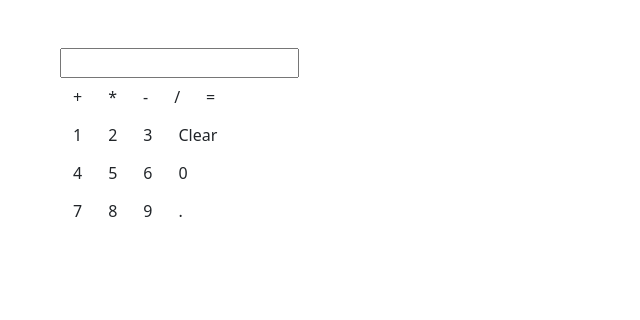
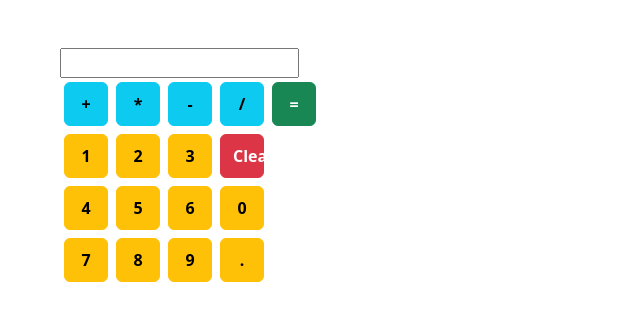
Before and after one commit to FunkyRobot73/calc-quote, an Angular app: page / in a window 1280 px wide. Shown: the top 320 px of the page, without its empty margins (0-640 px from the left). Built offline with nearby package versions, Linux system fonts and the light colour scheme.

Commit message:
some styling

```diff
--- a/src/app/my-calc/my-calc.component.css
+++ b/src/app/my-calc/my-calc.component.css
@@ -0,0 +1,12 @@
+.btn {
+    margin: 4px;
+    height: 44px;
+    width: 44px;
+    font-weight: 700;
+}
+
+.container {
+    width: 50%;
+    display: block;
+    margin: auto;
+}
--- a/src/app/my-calc/my-calc.component.html
+++ b/src/app/my-calc/my-calc.component.html
@@ -8,36 +8,36 @@
     <div class="buttons">
       <div class="operators row">
         <div class="col-auto">
-          <button (click)="buttonClick($event.target)" class="btn">+</button>
-          <button (click)="buttonClick($event.target)" class="btn">*</button>
-          <button (click)="buttonClick($event.target)" class="btn">-</button>
-          <button (click)="buttonClick($event.target)" class="btn">/</button>
-          <button class="btn">=</button>
+          <button (click)="buttonClick($event.target)" class="btn btn-info">+</button>
+          <button (click)="buttonClick($event.target)" class="btn btn-info">*</button>
+          <button (click)="buttonClick($event.target)" class="btn btn-info">-</button>
+          <button (click)="buttonClick($event.target)" class="btn btn-info">/</button>
+          <button (click)="calculate()" class="btn btn-success">=</button>
         </div>
       </div>
           <div class="operands row">
             <div class="col-auto">
-                <button (click)="buttonClick($event.target)" class="btn">1</button>
-                <button (click)="buttonClick($event.target)" class="btn">2</button>
-                <button (click)="buttonClick($event.target)" class="btn">3</button>
-                <button (click)="clearDisplay()" class="btn">Clear</button>
+                <button (click)="buttonClick($event.target)" class="btn btn-warning">1</button>
+                <button (click)="buttonClick($event.target)" class="btn btn-warning">2</button>
+                <button (click)="buttonClick($event.target)" class="btn btn-warning">3</button>
+                <button (click)="clearDisplay()" class="btn btn-danger">Clear</button>
 
             </div>
           </div>
           <div class="operands row">
             <div class="col-auto">
-                <button (click)="buttonClick($event.target)" class="btn">4</button>
-                <button (click)="buttonClick($event.target)" class="btn">5</button>
-                <button (click)="buttonClick($event.target)" class="btn">6</button>
-                <button (click)="buttonClick($event.target)" class="btn">0</button>
+                <button (click)="buttonClick($event.target)" class="btn btn-warning">4</button>
+                <button (click)="buttonClick($event.target)" class="btn btn-warning">5</button>
+                <button (click)="buttonClick($event.target)" class="btn btn-warning">6</button>
+                <button (click)="buttonClick($event.target)" class="btn btn-warning">0</button>
             </div>
           </div>
           <div class="operands row">
             <div class="col-auto">
-                <button (click)="buttonClick($event.target)" class="btn">7</button>
-                <button (click)="buttonClick($event.target)" class="btn">8</button>
-                <button (click)="buttonClick($event.target)" class="btn">9</button>
-                <button (click)="buttonClick($event.target)" class="btn">.</button>
+                <button (click)="buttonClick($event.target)" class="btn btn-warning">7</button>
+                <button (click)="buttonClick($event.target)" class="btn btn-warning">8</button>
+                <button (click)="buttonClick($event.target)" class="btn btn-warning">9</button>
+                <button (click)="buttonClick($event.target)" class="btn btn-warning">.</button>
             </div>
           </div>
 </div>
--- a/src/app/my-calc/my-calc.component.ts
+++ b/src/app/my-calc/my-calc.component.ts
@@ -29,7 +29,13 @@ let  buttonText = buttonElement.textContent;
 
 
   }
+
   clearDisplay() {
     this.inputStr.controls.text.setValue("")
   }
+
+  calculate() {
+    let result = eval(this.inputStr.controls.text.value)
+    this.inputStr.controls.text.setValue(result)
   }
+}
```
Lines whose indentation alone changed are shown as unchanged.
